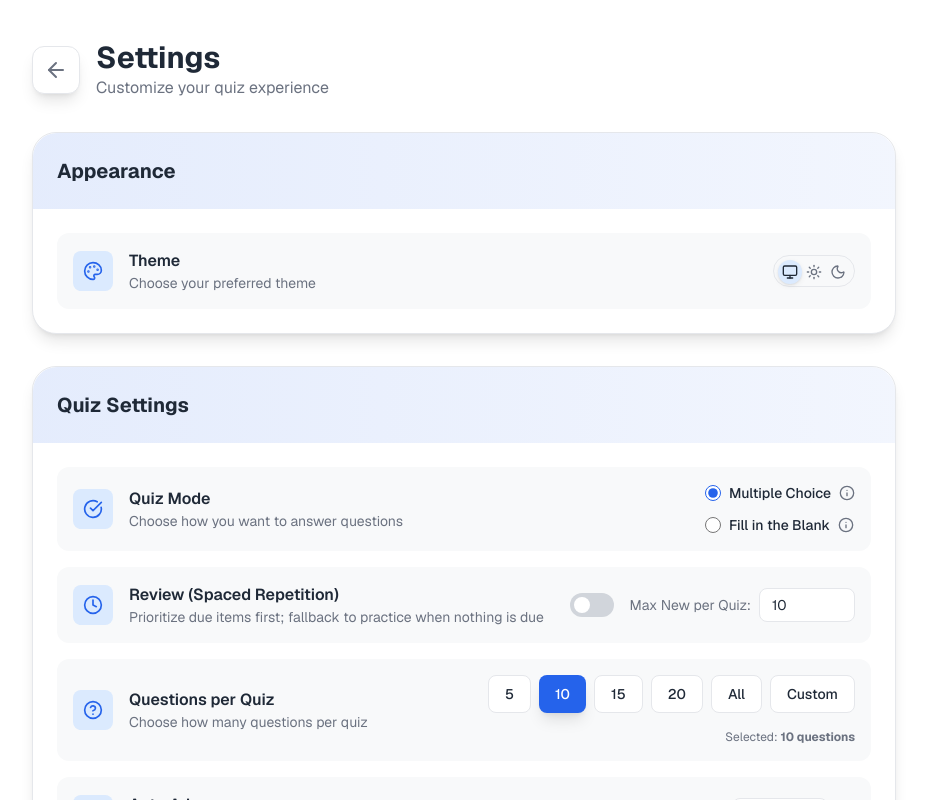
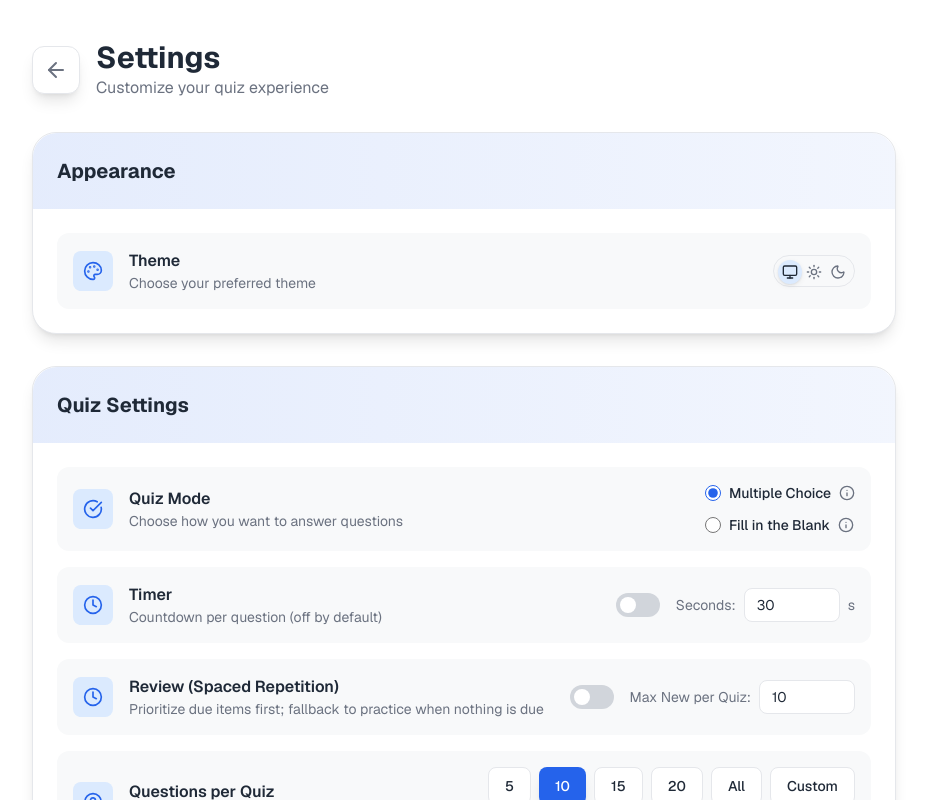
Before and after one commit to shoaibnigamshaik/quickfrench, a Next.js app: page /settings in a window 1280 px wide. Shown: the top 800 px of the page, without its empty margins (176-1103 px from the left). Built offline with nearby package versions, Linux system fonts and the light colour scheme.

Commit message:
Added timer feature

```diff
--- a/src/app/settings/page.tsx
+++ b/src/app/settings/page.tsx
@@ -47,6 +47,8 @@ const SettingsPage = () => {
   const [autoAdvance, setAutoAdvance] = React.useState(false);
   const [autoAdvanceDelayMs, setAutoAdvanceDelayMs] =
     React.useState<number>(1000);
+  const [timerEnabled, setTimerEnabled] = React.useState<boolean>(false);
+  const [timerDurationSec, setTimerDurationSec] = React.useState<number>(30);
   const [showCustomInput, setShowCustomInput] = React.useState(false);
   const [isSpeechOpen, setIsSpeechOpen] = React.useState(false);
   // Spaced repetition controls (persisted locally)
@@ -130,6 +132,8 @@ const SettingsPage = () => {
     const savedVol = localStorage.getItem("speechVolume");
     const savedPitch = localStorage.getItem("speechPitch");
     const savedRate = localStorage.getItem("speechRate");
+  const savedTimerEnabled = localStorage.getItem("timerEnabled");
+  const savedTimerDuration = localStorage.getItem("timerDurationSec");
 
     if (savedMode) {
       setQuizMode(savedMode);
@@ -169,6 +173,11 @@ const SettingsPage = () => {
       setSrsMaxPerSession(Math.max(5, Math.min(100, parseInt(savedSrsMax))));
     if (savedSrsNew && !Number.isNaN(parseInt(savedSrsNew)))
       setSrsNewPerSession(Math.max(1, Math.min(50, parseInt(savedSrsNew))));
+    if (savedTimerEnabled !== null) setTimerEnabled(savedTimerEnabled === "true");
+    if (savedTimerDuration && !Number.isNaN(parseInt(savedTimerDuration))) {
+      const secs = Math.min(Math.max(parseInt(savedTimerDuration, 10), 5), 300);
+      setTimerDurationSec(secs);
+    }
   }, []);
 
   // Load speech voices with robust cross-browser strategy
@@ -314,6 +323,18 @@ const SettingsPage = () => {
     localStorage.setItem("autoAdvanceDelayMs", String(clamped));
   };
 
+  const handleTimerToggle = () => {
+    const next = !timerEnabled;
+    setTimerEnabled(next);
+    localStorage.setItem("timerEnabled", String(next));
+  };
+
+  const handleTimerDurationChange = (sec: number) => {
+    const clamped = Math.min(Math.max(sec, 5), 300);
+    setTimerDurationSec(clamped);
+    localStorage.setItem("timerDurationSec", String(clamped));
+  };
+
   const settingsSections: SettingSection[] = [
     // Moved Appearance above Quiz Settings
     {
@@ -336,6 +357,13 @@ const SettingsPage = () => {
           label: "Quiz Mode",
           description: "Choose how you want to answer questions",
           type: "quiz-mode" as const,
+        },
+        {
+          icon: Clock,
+          label: "Timer",
+          description: "Countdown per question (off by default)",
+          type: "auto-advance" as const,
+          value: timerEnabled,
         },
         {
           icon: Clock,
@@ -759,13 +787,17 @@ const SettingsPage = () => {
                             const isOn =
                               item.label === "Auto Advance"
                                 ? autoAdvance
-                                : !!srsReviewMode;
+                                : item.label === "Timer"
+                                  ? timerEnabled
+                                  : !!srsReviewMode;
                             return (
                               <button
                                 onClick={
                                   item.label === "Auto Advance"
                                     ? handleAutoAdvanceChange
-                                    : () => {
+                                    : item.label === "Timer"
+                                      ? handleTimerToggle
+                                      : () => {
                                         const next = !srsReviewMode;
                                         setSrsReviewMode(next);
                                         localStorage.setItem(
@@ -783,12 +815,16 @@ const SettingsPage = () => {
                                 aria-pressed={
                                   item.label === "Auto Advance"
                                     ? autoAdvance
-                                    : !!srsReviewMode
+                                    : item.label === "Timer"
+                                      ? timerEnabled
+                                      : !!srsReviewMode
                                 }
                                 aria-label={
                                   item.label === "Auto Advance"
                                     ? "Toggle auto advance"
-                                    : "Toggle SRS review mode"
+                                    : item.label === "Timer"
+                                      ? "Toggle timer"
+                                      : "Toggle SRS review mode"
                                 }
                               >
                                 <span
@@ -832,6 +868,41 @@ const SettingsPage = () => {
                                 style={{ color: "var(--muted-foreground)" }}
                               >
                                 ms
+                              </span>
+                            </div>
+                          ) : item.label === "Timer" ? (
+                            <div className="flex items-center gap-2">
+                              <label
+                                className="text-sm"
+                                style={{ color: "var(--muted-foreground)" }}
+                              >
+                                Seconds:
+                              </label>
+                              <input
+                                type="number"
+                                min={5}
+                                max={300}
+                                step={5}
+                                value={timerDurationSec}
+                                onChange={(e) =>
+                                  handleTimerDurationChange(
+                                    parseInt(e.target.value || "30", 10),
+                                  )
+                                }
+                                disabled={!timerEnabled}
+                                className="w-24 px-3 py-1.5 rounded-lg text-sm focus:outline-none border"
+                                style={{
+                                  backgroundColor: "var(--card)",
+                                  color: "var(--foreground)",
+                                  borderColor: "var(--border)",
+                                }}
+                                aria-label="Timer duration in seconds"
+                              />
+                              <span
+                                className="text-sm"
+                                style={{ color: "var(--muted-foreground)" }}
+                              >
+                                s
                               </span>
                             </div>
                           ) : (
--- a/src/components/QuizGame.tsx
+++ b/src/components/QuizGame.tsx
@@ -34,6 +34,7 @@ export const QuizGame = ({
 }: QuizGameProps) => {
   const inputRef = useRef<HTMLInputElement>(null);
   const autoAdvanceTimeoutRef = useRef<NodeJS.Timeout | null>(null);
+  const timerIntervalRef = useRef<NodeJS.Timeout | null>(null);
   const voiceRef = useRef<SpeechSynthesisVoice | null>(null);
   const [hasFrenchVoice, setHasFrenchVoice] = React.useState<boolean>(false);
   const [speechVolume, setSpeechVolume] = React.useState<number>(1);
@@ -42,6 +43,7 @@ export const QuizGame = ({
   const [speechVoiceURI, setSpeechVoiceURI] = React.useState<string | null>(
     null,
   );
+  const [timeLeft, setTimeLeft] = React.useState<number | null>(null);
 
   // Load speech settings from localStorage and listen for changes from Settings modal
   useEffect(() => {
@@ -280,6 +282,11 @@ export const QuizGame = ({
       clearTimeout(autoAdvanceTimeoutRef.current);
       autoAdvanceTimeoutRef.current = null;
     }
+    // Stop timer while result is showing because time shouldn't tick during review
+    if (quizState.showResult && timerIntervalRef.current) {
+      clearInterval(timerIntervalRef.current);
+      timerIntervalRef.current = null;
+    }
 
     // Check if we should auto-advance
     if (
@@ -314,6 +321,65 @@ export const QuizGame = ({
     onNextQuestion,
   ]);
 
+  // Timer: per-question countdown when enabled
+  useEffect(() => {
+    // Cleanup any existing interval
+    if (timerIntervalRef.current) {
+      clearInterval(timerIntervalRef.current);
+      timerIntervalRef.current = null;
+    }
+
+    // Reset timeLeft on question change
+    if (
+      settings.timerEnabled &&
+      typeof settings.timerDurationSec === "number" &&
+      !quizState.quizComplete
+    ) {
+      setTimeLeft(settings.timerDurationSec);
+      // Only run timer while answering (not while result showing)
+      if (!quizState.showResult) {
+        timerIntervalRef.current = setInterval(() => {
+          setTimeLeft((prev) => {
+            if (prev === null) return null;
+            if (prev <= 1) {
+              // Time up: mark as wrong or submit depending on mode
+              clearInterval(timerIntervalRef.current as NodeJS.Timeout);
+              timerIntervalRef.current = null;
+              // In MCQ, select a special sentinel to trigger wrong handling via onIDontKnow
+              if (onIDontKnow) {
+                onIDontKnow();
+              } else if (settings.quizMode === "typing") {
+                // Ensure a submit happens with current typed text (likely empty)
+                onTypedSubmit();
+              }
+              return 0;
+            }
+            return prev - 1;
+          });
+        }, 1000);
+      }
+    } else {
+      setTimeLeft(null);
+    }
+
+    return () => {
+      if (timerIntervalRef.current) {
+        clearInterval(timerIntervalRef.current);
+        timerIntervalRef.current = null;
+      }
+    };
+    // Re-run when question index, showResult, or timer settings change
+  }, [
+    quizState.currentQuestion,
+    quizState.showResult,
+    quizState.quizComplete,
+    settings.timerEnabled,
+    settings.timerDurationSec,
+    settings.quizMode,
+    onTypedSubmit,
+    onIDontKnow,
+  ]);
+
   if (quizState.questions.length === 0) {
     return (
       <div className="flex items-center justify-center py-16">
@@ -344,6 +410,16 @@ export const QuizGame = ({
         totalQuestions={quizState.questions.length}
         streak={quizState.streak}
         score={quizState.score}
+        timeLeft={
+          settings.timerEnabled && !quizState.showResult
+            ? timeLeft ?? undefined
+            : undefined
+        }
+        timerTotal={
+          settings.timerEnabled && !quizState.showResult
+            ? settings.timerDurationSec ?? undefined
+            : undefined
+        }
       />
 
       {/* Quiz Card */}
--- a/src/components/ui/ProgressBar.tsx
+++ b/src/components/ui/ProgressBar.tsx
@@ -3,6 +3,8 @@ interface ProgressBarProps {
   totalQuestions: number;
   streak: number;
   score: number;
+  timeLeft?: number;
+  timerTotal?: number;
 }
 
 export const ProgressBar = ({
@@ -10,6 +12,8 @@ export const ProgressBar = ({
   totalQuestions,
   streak,
   score,
+  timeLeft,
+  timerTotal,
 }: ProgressBarProps) => {
   return (
     <div className="mb-6">
@@ -21,6 +25,20 @@ export const ProgressBar = ({
           Question {currentQuestion + 1} of {totalQuestions}
         </span>
         <div className="flex items-center space-x-4">
+          {typeof timeLeft === "number" && typeof timerTotal === "number" && (
+            <span
+              className="text-sm font-semibold px-2 py-0.5 rounded-full border"
+              style={{
+                color: "var(--foreground)",
+                borderColor: "var(--border)",
+                backgroundColor: "var(--muted)",
+              }}
+              aria-label={`Time left ${timeLeft}s`}
+              title="Time left"
+            >
+              ⏱ {timeLeft}s
+            </span>
+          )}
           <span
             className="text-sm"
             style={{ color: "var(--muted-foreground)" }}
@@ -45,6 +63,17 @@ export const ProgressBar = ({
           }}
         />
       </div>
+      {typeof timeLeft === "number" && typeof timerTotal === "number" && (
+        <div className="mt-2 w-full rounded-full h-1.5 bg-[var(--muted)] border border-[var(--border)]" aria-hidden>
+          <div
+            className="h-1.5 rounded-full"
+            style={{
+              width: `${Math.max(0, Math.min(100, (timeLeft / timerTotal) * 100))}%`,
+              background: "linear-gradient(90deg, var(--danger-500), var(--warning-500))",
+            }}
+          />
+        </div>
+      )}
     </div>
   );
 };
--- a/src/hooks/useQuizState.ts
+++ b/src/hooks/useQuizState.ts
@@ -51,6 +51,8 @@ export const useQuizState = (vocabulary: VocabularyItem[], topic: string) => {
     translationDirection: "french-to-english",
     autoAdvance: false,
     autoAdvanceDelayMs: 1000,
+  timerEnabled: false,
+  timerDurationSec: 30,
     srsReviewMode: undefined,
     srsMaxPerSession: undefined,
     srsNewPerSession: undefined,
@@ -69,6 +71,8 @@ export const useQuizState = (vocabulary: VocabularyItem[], topic: string) => {
         savedSettings.translationDirection as TranslationDirection,
       autoAdvance: savedSettings.autoAdvance,
       autoAdvanceDelayMs: savedSettings.autoAdvanceDelayMs ?? 1000,
+  timerEnabled: savedSettings.timerEnabled ?? false,
+  timerDurationSec: savedSettings.timerDurationSec ?? 30,
       // SRS toggles (optional): read if present
       srsReviewMode:
         (localStorage.getItem("srsReviewMode") as "true" | "false" | null) ===
@@ -710,6 +714,17 @@ export const useQuizState = (vocabulary: VocabularyItem[], topic: string) => {
     localStorage.setItem("autoAdvanceDelayMs", String(ms));
   };
 
+  const updateTimerEnabled = (enabled: boolean) => {
+    setSettings((prev) => ({ ...prev, timerEnabled: enabled }));
+    localStorage.setItem("timerEnabled", String(enabled));
+  };
+
+  const updateTimerDuration = (sec: number) => {
+    const clamped = Math.min(Math.max(sec, 5), 300);
+    setSettings((prev) => ({ ...prev, timerDurationSec: clamped }));
+    localStorage.setItem("timerDurationSec", String(clamped));
+  };
+
   return {
     quizState,
     settings,
@@ -728,5 +743,7 @@ export const useQuizState = (vocabulary: VocabularyItem[], topic: string) => {
     updateTranslationDirection,
     updateAutoAdvance,
     updateAutoAdvanceDelay,
+  updateTimerEnabled,
+  updateTimerDuration,
   };
 };
--- a/src/lib/quiz-utils.ts
+++ b/src/lib/quiz-utils.ts
@@ -496,6 +496,8 @@ export const saveQuizSettings = (
   translationDirection: TranslationDirection,
   autoAdvance: boolean = false,
   autoAdvanceDelayMs?: number,
+  timerEnabled?: boolean,
+  timerDurationSec?: number,
 ) => {
   localStorage.setItem("quizMode", quizMode);
   localStorage.setItem("questionCount", questionCount.toString());
@@ -503,6 +505,12 @@ export const saveQuizSettings = (
   localStorage.setItem("autoAdvance", autoAdvance.toString());
   if (typeof autoAdvanceDelayMs === "number") {
     localStorage.setItem("autoAdvanceDelayMs", String(autoAdvanceDelayMs));
+  }
+  if (typeof timerEnabled === "boolean") {
+    localStorage.setItem("timerEnabled", String(timerEnabled));
+  }
+  if (typeof timerDurationSec === "number") {
+    localStorage.setItem("timerDurationSec", String(timerDurationSec));
   }
 };
 
@@ -517,6 +525,8 @@ export const loadQuizSettings = () => {
   ) as TranslationDirection | null;
   const savedAutoAdvance = localStorage.getItem("autoAdvance");
   const savedAutoAdvanceDelay = localStorage.getItem("autoAdvanceDelayMs");
+  const savedTimerEnabled = localStorage.getItem("timerEnabled");
+  const savedTimerDuration = localStorage.getItem("timerDurationSec");
 
   const parseCount = (val: string | null): number | "all" => {
     if (val === "all") return "all";
@@ -536,5 +546,10 @@ export const loadQuizSettings = () => {
       savedAutoAdvanceDelay && !Number.isNaN(parseInt(savedAutoAdvanceDelay))
         ? Math.min(Math.max(parseInt(savedAutoAdvanceDelay, 10), 300), 5000)
         : 1000,
+    timerEnabled: savedTimerEnabled === "true" ? true : false,
+    timerDurationSec:
+      savedTimerDuration && !Number.isNaN(parseInt(savedTimerDuration, 10))
+        ? Math.min(Math.max(parseInt(savedTimerDuration, 10), 5), 300)
+        : 30,
   };
 };
--- a/src/types/quiz.ts
+++ b/src/types/quiz.ts
@@ -189,6 +189,9 @@ export interface QuizSettings {
   translationDirection: TranslationDirection;
   autoAdvance: boolean;
   autoAdvanceDelayMs?: number;
+  // Optional per-question timer (client-only)
+  timerEnabled?: boolean; // default off
+  timerDurationSec?: number; // default 30s
   // Optional spaced repetition settings (client-only)
   // When true, question generation prioritizes SRS due items.
   srsReviewMode?: boolean;
```
